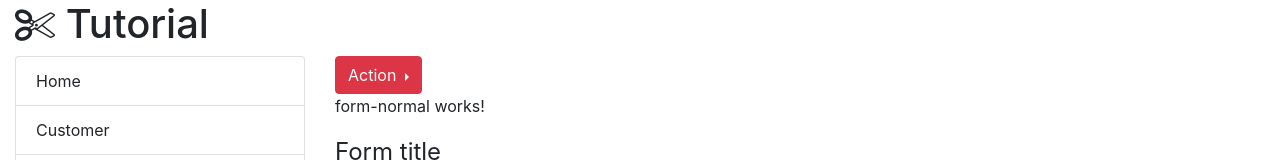
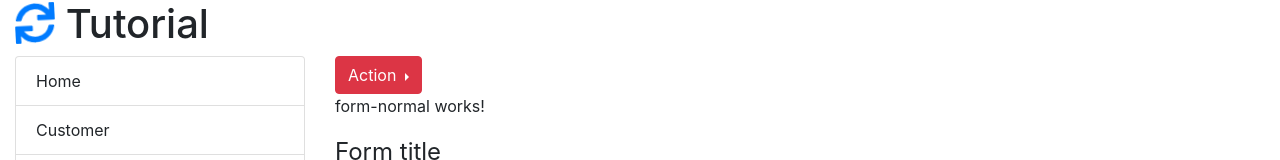
Before and after one commit to pokphoenix/angular-lazyload, an Angular app: page /form/normal in a window 1280 px wide. Shown: the top 160 px of the page. Built offline with nearby package versions, Linux system fonts and the light colour scheme.

Commit message:
@add(pok) -install font-awesome 5

```diff
--- a/angular.json
+++ b/angular.json
@@ -26,12 +26,13 @@
             "styles": [
               "src/styles.css",
               "./node_modules/bootstrap/dist/css/bootstrap.min.css",
-              "./node_modules/font-awesome/css/font-awesome.min.css"
+              "./node_modules/@fortawesome/fontawesome-free/css/all.css"
             ],
             "scripts": [
               "./node_modules/jquery/dist/jquery.min.js",
               "./node_modules/popper.js/dist/umd/popper.min.js",
-              "./node_modules/bootstrap/dist/js/bootstrap.min.js"
+              "./node_modules/bootstrap/dist/js/bootstrap.min.js",
+              "./node_modules/@fortawesome/fontawesome-free/js/all.js"
             ]
           },
           "configurations": {
--- a/package.json
+++ b/package.json
@@ -19,8 +19,8 @@
     "@angular/platform-browser": "~8.2.9",
     "@angular/platform-browser-dynamic": "~8.2.9",
     "@angular/router": "~8.2.9",
+    "@fortawesome/fontawesome-free": "^5.11.2",
     "bootstrap": "^4.3.1",
-    "font-awesome": "^4.7.0",
     "jquery": "^3.4.1",
     "popper.js": "^1.15.0",
     "rxjs": "~6.4.0",
--- a/src/app/app.component.html
+++ b/src/app/app.component.html
@@ -17,7 +17,7 @@ section.main{
 
 <div class="container-fluid" >
     <h1>
-        <i class="fa fa-scissors"></i>
+        <i class="fa fa-sync fa-spin text-primary"></i>
         {{title}}
     </h1>
     <div class="row">
```
Also changed, not shown: 1 other file (tests, documents, lock files or other folders).
